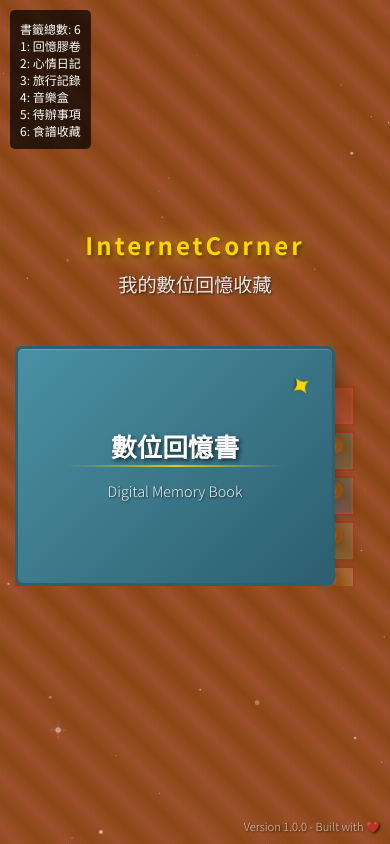
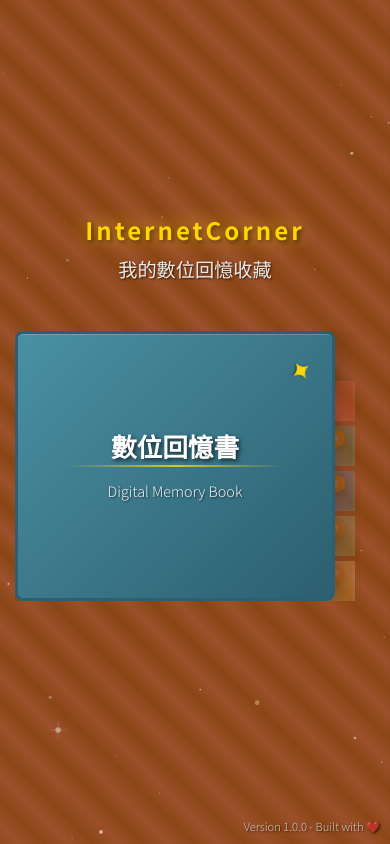
Before and after one commit to DanielHsuJasm/internetcorner, a Flask app: page / in a window 390 px wide. Run offline with Flask 3, Linux system fonts and the light colour scheme.

Commit message:
書籤BUG第二版 好多了但還是要修改

```diff
--- a/static/css/home.css
+++ b/static/css/home.css
@@ -1,5 +1,3 @@
-/* 更新 home.css - 平面書本設計與桌面背景 */
-
 :root {
     /* 保持原有變數 */
     --book-color: #4A90A4; /* 深藍色書本 */
@@ -152,10 +150,10 @@ body::before {
     overflow: hidden;
 }
 
-/* 平面書本設計 - 加大尺寸 */
+/* 平面書本設計 - 根據書籤數量動態調整高度 */
 .book {
     width: 480px; /* 增大寬度 */
-    height: 360px; /* 增大高度 */
+    height: 400px; /* 增加高度以容納6個書籤 */
     position: relative;
     transition: transform 0.3s ease, box-shadow 0.3s ease;
     cursor: pointer;
@@ -253,18 +251,18 @@ body::before {
 
 /* 移除紅色書籤 */
 
-/* 書籤容器 - 完全隱藏在書本內部 */
+/* 書籤容器 - 調整位置以適應更高的書本 */
 .bookmarks-container {
     position: absolute;
-    top: 60px; /* 調整垂直位置 */
+    top: 70px; /* 調整垂直位置 */
     right: 0; /* 緊貼書本右邊 */
     z-index: 5; /* 降低層級，讓它在書本後面 */
     display: flex;
     flex-direction: column;
     gap: 8px;
     padding-right: 30px; /* 增加內邊距，確保完全隱藏 */
-    /* 調試：確保容器足夠高 */
-    min-height: 280px;
+    /* 確保容器足夠高以容納所有書籤 */
+    min-height: 320px;
 }
 
 /* 書本懸停時顯示書籤 */
@@ -273,7 +271,7 @@ body::before {
     z-index: 15; /* 懸停時提高層級 */
 }
 
-/* 橫向書籤設計 - 完全隱藏 */
+/* 橫向書籤設計 - 移除調試樣式 */
 .bookmark {
     position: relative;
     width: 200px; /* 增大寬度 */
@@ -282,9 +280,9 @@ body::before {
     transition: all 0.5s cubic-bezier(0.25, 0.46, 0.45, 0.94);
     transform: translateX(170px); /* 完全隱藏在書本內，只露出圖標邊緣 */
     opacity: 0.2; /* 更加透明 */
-    /* 調試：確保所有書籤都顯示 */
-    display: flex !important;
-    visibility: visible !important;
+    /* 移除調試樣式 */
+    display: flex;
+    visibility: visible;
 }
 
 /* 書本懸停或書籤懸停時顯示 */
@@ -495,7 +493,7 @@ body::before {
     box-shadow: 0 5px 15px rgba(255, 215, 0, 0.4);
 }
 
-/* 響應式設計 - 更新大書本尺寸 */
+/* 響應式設計 - 更新書本尺寸 */
 @media (max-width: 768px) {
     .main-container {
         padding: 1rem;
@@ -511,7 +509,7 @@ body::before {
 
     .book {
         width: 380px; /* 平板尺寸 */
-        height: 285px;
+        height: 320px; /* 相應調整高度 */
     }
 
     .book:hover {
@@ -519,9 +517,10 @@ body::before {
     }
 
     .bookmarks-container {
-        top: 50px;
+        top: 60px;
         gap: 6px;
         padding-right: 25px;
+        min-height: 240px; /* 調整容器高度 */
     }
 
     .bookmark {
@@ -577,13 +576,14 @@ body::before {
 
     .book {
         width: 320px; /* 手機尺寸 */
-        height: 240px;
+        height: 270px; /* 相應調整高度 */
     }
 
     .bookmarks-container {
-        top: 40px;
+        top: 50px;
         gap: 5px;
         padding-right: 20px;
+        min-height: 200px; /* 調整容器高度 */
     }
 
     .bookmark {
--- a/templates/home.html
+++ b/templates/home.html
@@ -21,14 +21,6 @@
             <p>我的數位回憶收藏</p>
         </div>
 
-        <!-- 調試信息 -->
-        <div style="position: fixed; top: 10px; left: 10px; background: rgba(0,0,0,0.7); color: white; padding: 10px; border-radius: 5px; font-size: 12px; z-index: 9999;">
-            書籤總數: {{ bookmarks|length }}
-            {% for bookmark in bookmarks %}
-            <br>{{ loop.index }}: {{ bookmark.title }}
-            {% endfor %}
-        </div>
-
         <!-- 書本容器（確保只有一個） -->
         <div class="book-container">
             <!-- 書本本體 -->
@@ -46,18 +38,15 @@
             <!-- 書籤容器（隱藏在書本內部） -->
             <div class="bookmarks-container">
                 {% for bookmark in bookmarks %}
-                <div class="bookmark bookmark-debug-{{ loop.index }}"
+                <div class="bookmark"
                      data-bookmark-id="{{ bookmark.id }}"
                      data-enabled="{{ bookmark.enabled|lower }}"
-                     data-debug-index="{{ loop.index }}"
                      {% if bookmark.enabled %}
                      data-route="{{ url_for(bookmark.route) }}"
                      {% else %}
                      data-title="{{ bookmark.title|e }}"
-                     {% endif %}
-                     style="border: 2px solid red; /* 調試邊框 */">
-                    <div class="bookmark-tab bookmark-color-{{ loop.index }}"
-                         style="position: relative;">
+                     {% endif %}>
+                    <div class="bookmark-tab bookmark-color-{{ loop.index }}">
                         <div class="bookmark-icon">{{ bookmark.icon }}</div>
                         <div class="bookmark-text">
                             <div class="bookmark-title">{{ bookmark.title }}</div>
@@ -66,10 +55,6 @@
                         {% if not bookmark.enabled %}
                         <div class="coming-soon-badge">敬請期待</div>
                         {% endif %}
-                        <!-- 調試標籤 -->
-                        <div style="position: absolute; top: -15px; left: 5px; background: yellow; color: black; font-size: 10px; padding: 2px;">
-                            #{{ loop.index }}
-                        </div>
                     </div>
                 </div>
                 {% endfor %}
@@ -97,20 +82,5 @@
     <!-- 載入腳本 -->
     <script src="{{ url_for('static', filename='js/star-background.js') }}"></script>
     <script src="{{ url_for('static', filename='js/home.js') }}"></script>
-
-    <!-- 調試腳本 -->
-    <script>
-        document.addEventListener('DOMContentLoaded', function() {
-            console.log('🔍 調試信息:');
-            console.log('書籤總數:', document.querySelectorAll('.bookmark').length);
-
-            document.querySelectorAll('.bookmark').forEach((bookmark, index) => {
-                const title = bookmark.querySelector('.bookmark-title')?.textContent;
-                const id = bookmark.dataset.bookmarkId;
-                const colorClass = bookmark.querySelector('.bookmark-tab')?.className;
-                console.log(`書籤 ${index + 1}: ${title} (${id}) - ${colorClass}`);
-            });
-        });
-    </script>
 </body>
 </html>
```
